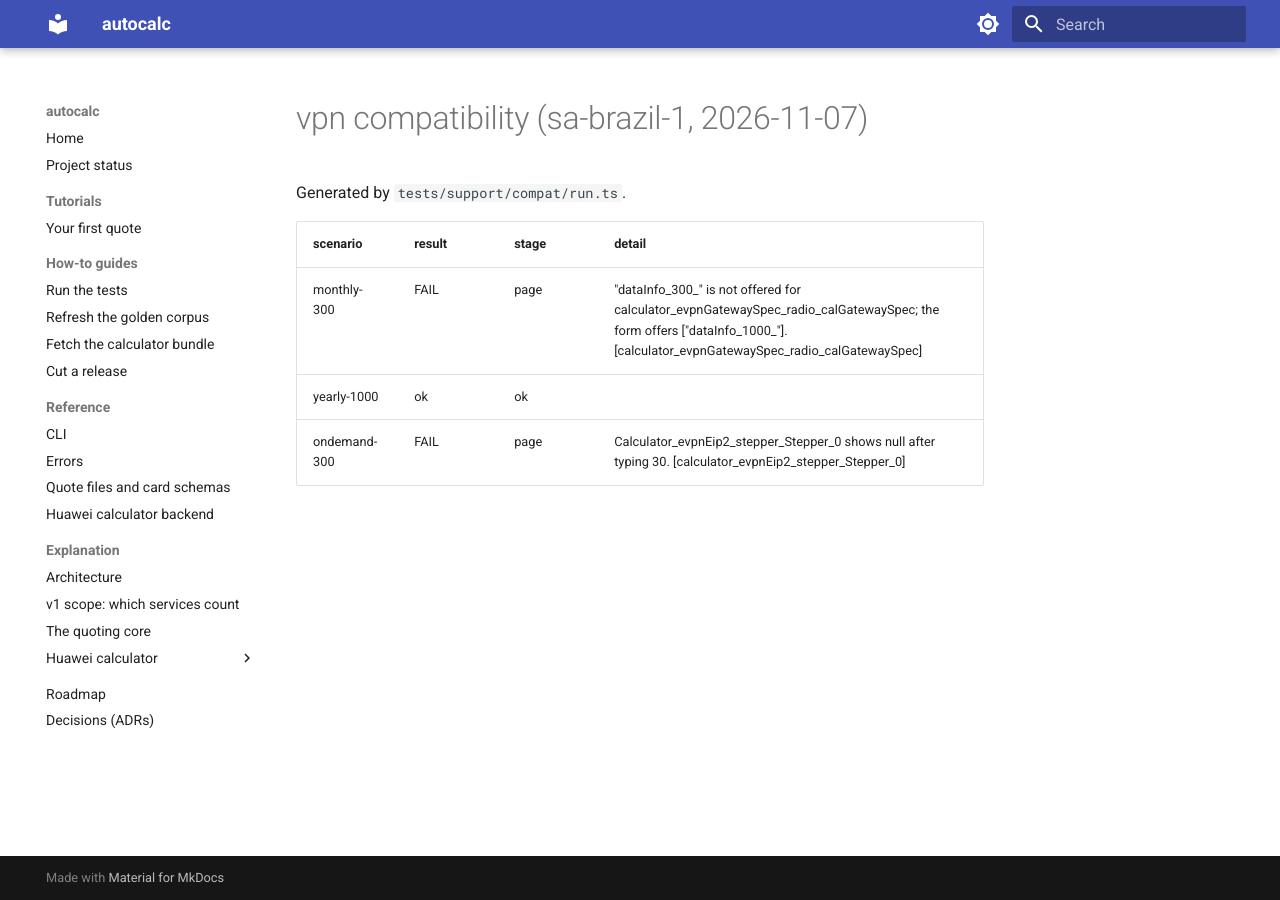
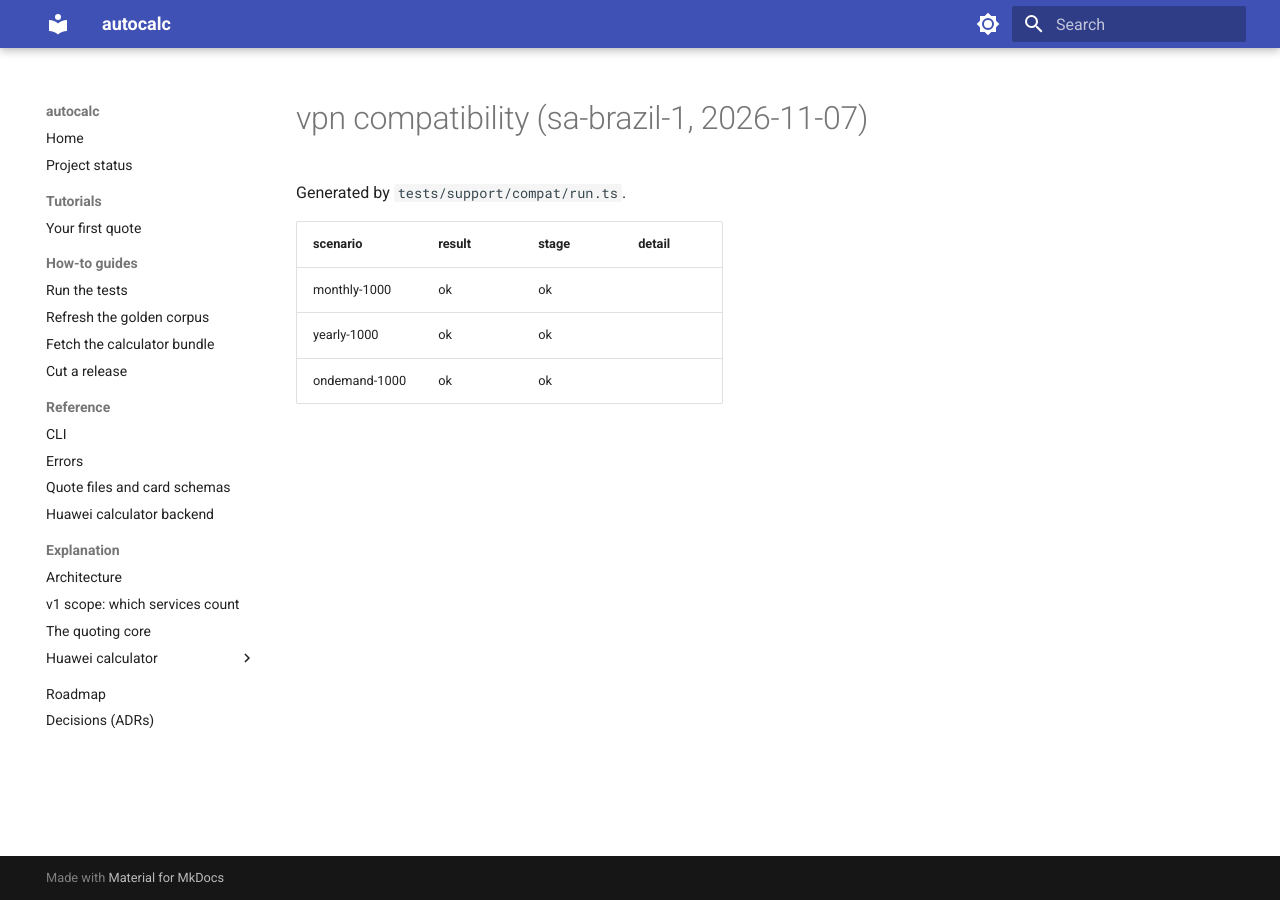
Before and after one commit to araujoviana/autocalc, an MkDocs documentation site: the page built from docs/compat/vpn.md, in a window 1280 px wide. Built offline with MkDocs 1.6.1 and Material for MkDocs 9.7.7, drawn with Linux system fonts in a browser that asks for light colours.

Commit message:
fix(compat): resolve live replay failures for DSS, DES, ER and VPN

```diff
--- a/docs/compat/vpn.md
+++ b/docs/compat/vpn.md
@@ -4,6 +4,6 @@ Generated by `tests/support/compat/run.ts`.
 
 | scenario | result | stage | detail |
 |---|---|---|---|
-| monthly-300 | FAIL | page | "dataInfo_300_" is not offered for calculator_evpnGatewaySpec_radio_calGatewaySpec; the form offers ["dataInfo_1000_"]. [calculator_evpnGatewaySpec_radio_calGatewaySpec] |
+| monthly-1000 | ok | ok |  |
 | yearly-1000 | ok | ok |  |
-| ondemand-300 | FAIL | page | Calculator_evpnEip2_stepper_Stepper_0 shows null after typing 30. [calculator_evpnEip2_stepper_Stepper_0] |
+| ondemand-1000 | ok | ok |  |
```
Also changed, not shown: docs/compat/des.md (+1 -1 lines), docs/compat/dss.md (+1 -1 lines), docs/compat/er.md (+1 -1 lines), docs/roadmap.md (+1 -1 lines), 6 other files.
